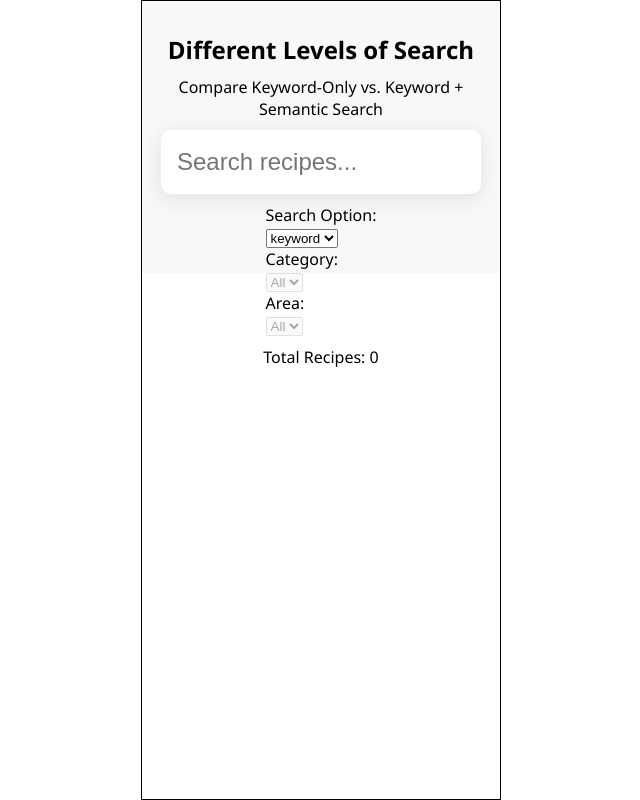
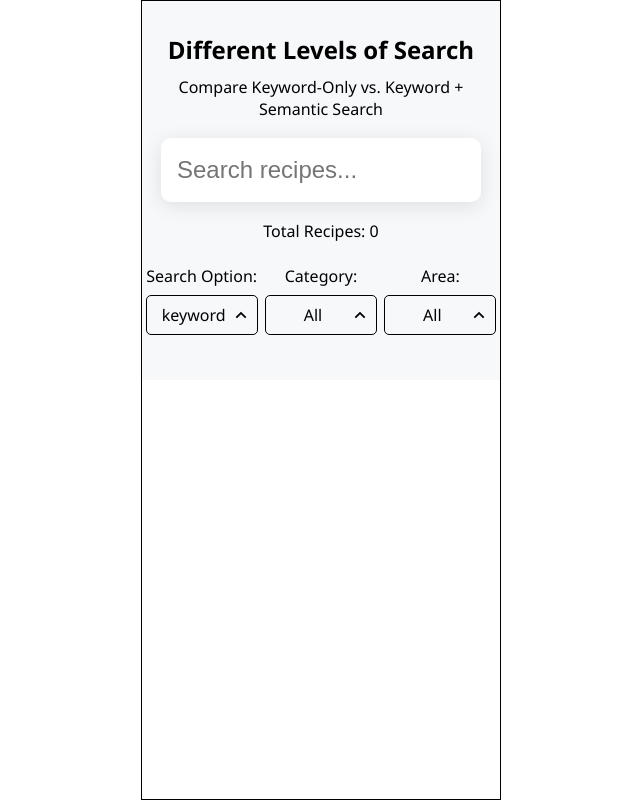
Before and after one commit to rbantug/Different-Levels-of-Search, a Vue app in the folder client/: page / in a window 1280 px wide. Shown: the whole page, without its empty margins (319-959 px from the left). Built offline with nearby package versions, Linux system fonts and the light colour scheme.

Commit message:
feat: drop down does not use select/option HTML anymore.

```diff
--- a/client/src/components/SearchPageComponents/DropDown.vue
+++ b/client/src/components/SearchPageComponents/DropDown.vue
@@ -1,39 +1,165 @@
 <script setup lang="ts">
-import { watch, type PropType } from 'vue';
+import { ref, watch, type PropType } from 'vue'
 
 const props = defineProps({
   dataList: {
     required: true,
-        type: Array as PropType<string[]>
+    type: Array as PropType<string[]>,
   },
   option: {
     required: true,
     type: Boolean,
-        default: false
+    default: false,
+  },
+  open: {
+    required: true,
+    type: Boolean
+  },
+  id: {
+    required: true,
+    type: String
+  },
+  currentOption: {
+    required: true,
+    type: String
+  }
+})
+
+const emits = defineEmits(['goToggle', 'selectedOption'])
+
+const selectedOption = ref(props.currentOption)
+
+function toggleListVisbility() {
+  emits('goToggle')
 }
 
-})
-const selectedOption = defineModel<string>('selected-option', { required: true })
+function updateSelectedOption(val: string) {
+  selectedOption.value = val;
+  emits('goToggle');
+  emits('selectedOption', val);
+}
 
-watch(() => props.dataList, () => {
+watch(
+  () => props.dataList,
+  () => {
     if (!props.option) {
       selectedOption.value = 'All'
     }
     return
-}, { immediate: true })
+  },
+  { immediate: true },
+)
 </script>
 
 <template>
+  <div class="dropdown-container">
+
+    <!-- TODO: create your own drop down that can be animated -->
+
     <div>
-        <select v-model="selectedOption" :disabled="props.dataList.length === 0" :class="{ disabed: props.dataList.length === 0 }">
-            <option v-if="!props.option" value="All">All</option>
-            <option v-for="data in props.dataList" :key="data" :value="data">{{ data }}</option>
-        </select>
+      <button @click="toggleListVisbility">
+        <span>{{ selectedOption }}</span>
+        <span class="arrow"
+          ><svg xmlns="http://www.w3.org/2000/svg" width="1em" height="1em" viewBox="0 0 24 24">
+            <path d="M0 0h24v24H0z" fill="none" />
+            <path fill="currentColor" fill-rule="evenodd" d="m4 15l8-8l8 8l-2 2l-6-6l-6 6z" />
+          </svg>
+        </span>
+      </button>
+    </div>
+    <div class="listContainer" :class="{ visible: props.open, hidden: !props.open }">
+      <ul v-show="props.open">
+        <li v-if="!props.option" @click="updateSelectedOption('All')">All</li>
+        <li v-for="data in props.dataList" :key="data" @click="updateSelectedOption(data)">{{ data }}</li>
+      </ul>
+    </div>
   </div>
 </template>
 
 <style lang="scss" scoped>
+@mixin reset {
+  margin: 0;
+  padding: 0.5rem;
+  border: none;
+  border-radius: 5px;
+  background: none;
+  font: inherit;
+  color: inherit;
+}
+
+.dropdown-overlay {
+  position: fixed;
+  top: 0;
+  width: 100vw;
+  height: 100vh;
+  background-color: $card-url-color;
+}
+
+.dropdown-container {
+  position: relative;
+}
+
 .disabled {
   cursor: not-allowed;
 }
+
+button {
+  @include reset;
+  @include m-flex-center;
+  position: relative;
+  width: 7rem;
+  height: 2.5rem;
+  border: 1px solid black;
+  margin-top: 0.5rem;
+  padding-right: 1.5rem;
+
+  &:hover {
+    cursor: pointer;
+  }
+}
+
+.arrow {
+  @include m-flex-center;
+  position: absolute;
+  right: 0;
+  padding-right: 0.5rem;
+}
+
+.listContainer {
+  @include custom-scrollbar(size, thumb, track);
+
+  position: absolute;
+  top: 0;
+  left: 0;
+  background-color: white;
+  max-height: 20rem;
+  width: 100%;
+  margin-top: 3rem;
+  overflow-y: auto;
+  border-radius: 5px;
+  z-index: 1;
+
+  &.visible {
+    border: 1px gray solid;
+  }
+
+  &.hidden {
+    border: none
+  }
+}
+
+ul {
+  margin: 0;
+  padding: 0;
+  list-style: none;
+}
+
+li {
+  padding: 0.5rem 0.3rem;
+
+  &:hover {
+    cursor: pointer;
+    background-color: $color-primary-hover;
+  }
+}
 </style>
--- a/client/src/pages/SearchPage.vue
+++ b/client/src/pages/SearchPage.vue
@@ -32,6 +32,18 @@ const debouncedQuery = refDebounced(searchText, 300)
 
 const keywordData = ref<AxiosResponse>()
 const hybridData = ref<AxiosResponse>()
+
+function updateSearchOption(val: 'keyword'| 'hybrid') {
+  searchOption.value = val
+}
+
+function updateCategory(val: string) {
+  currentCategory.value = val
+}
+
+function updateArea(val: string) {
+  currentArea.value = val
+}
 
 async function runSearch() {
   // reset variables
@@ -146,36 +158,92 @@ async function updatePage(val: number) {
   })
 }
 
+// drop down overlay
+const ddOpenId = ref<string | null>(null)
+
+function toggleDD(id: string) {
+  ddOpenId.value = ddOpenId.value === id ? null : id
+}
+
+function closeDD() {
+  ddOpenId.value = null
+}
+
 watch([debouncedQuery, searchOption], runSearch, { immediate: true })
 watch([currentArea, currentCategory], updateFilteredRecipe, { immediate: true })
+
+// test data
+
+const testList = [
+  'January',
+  'February',
+  'March',
+  'April',
+  'May',
+  'June',
+  'July',
+  'August',
+  'September',
+  'October',
+  'November',
+  'December',
+]
 </script>
 
 <template>
-  <div class="">
+  <div>
+    <div
+      v-show="ddOpenId"
+      @click="closeDD"
+      class="dropdown-overlay"
+    ></div>
     <!-- search bar -->
     <header class="header">
       <h1 class="header__h1">Different Levels of Search</h1>
       <p class="header__paragraph">Compare Keyword-Only vs. Keyword + Semantic Search</p>
-      <div class="searchBarContainer">
-        <SearchBar v-model:search="searchText" />
+      <div class="searchbar-container">
+        <SearchBar v-model:search="searchText" @input-clicked="closeDD" />
       </div>
+      <p>Total Recipes: {{ recipeCount }}</p>
+      <div class="filter-container">
         <div>
           <p>Search Option:</p>
           <DropDown
-          v-model:selected-option="searchOption"
           :data-list="searchOptionList"
           :option="true"
+          id="searchOption"
+          @goToggle="toggleDD('searchOption')"
+          @selected-option="updateSearchOption"
+          :open="ddOpenId === 'searchOption'"
+          :current-option="searchOption"
         />
+        </div>
+        <div>
           <p>Category:</p>
           <DropDown
-          v-model:selected-option="currentCategory"
-          :data-list="categoryList"
+            :data-list="testList"
             :option="false"
+            id="category"
+            @goToggle="toggleDD('category')"
+            :open="ddOpenId === 'category'"
+            @selected-option="updateCategory"
+            :current-option="currentCategory"
           />
+        </div>
+        <div>
           <p>Area:</p>
-        <DropDown v-model:selected-option="currentArea" :data-list="areaList" :option="false" />
+          <DropDown
+            v-model:selected-option="currentArea"
+            :data-list="testList"
+            :option="false"
+            id="area"
+            @goToggle="toggleDD('area')"
+            :open="ddOpenId === 'area'"
+            @selected-option="updateArea"
+            :current-option="currentArea"
+          />
         </div>
-      <p>Total Recipes: {{ recipeCount }}</p>
+      </div>
     </header>
 
     <!-- results -->
@@ -203,7 +271,7 @@ watch([currentArea, currentCategory], updateFilteredRecipe, { immediate: true })
   flex-direction: column;
   align-items: center;
   row-gap: 10px;
-  height: 17rem;
+  height: fit-content;
   background-color: $color-background;
   padding: 2rem 0;
   z-index: 1;
@@ -218,14 +286,37 @@ watch([currentArea, currentCategory], updateFilteredRecipe, { immediate: true })
   }
 }
 
+.dropdown-overlay {
+  position: absolute;
+  top: 0;
+  width: 360px;
+  height: 800px;
+  z-index: 1;
+}
+
 .pagination {
   position: fixed;
   bottom: 10px;
   width: 100%;
 }
 
-.searchBarContainer {
-  height: 4rem;
+.searchbar-container {
+  @include m-flex-center;
+  height: 5rem;
+  width: 100%;
+}
+
+.filter-container {
+  @include m-flex-center;
+  height: 6rem;
+  width: 100%;
+  justify-content: space-between;
+
+  div {
+    @include m-flex-center;
+    flex-direction: column;
+    flex: 1;
+  }
 }
 
 .resultText {
```
Lines whose indentation alone changed are shown as unchanged.
